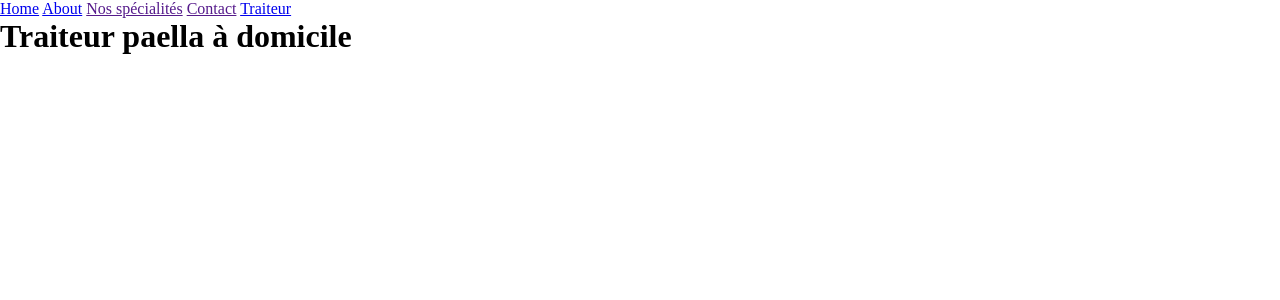
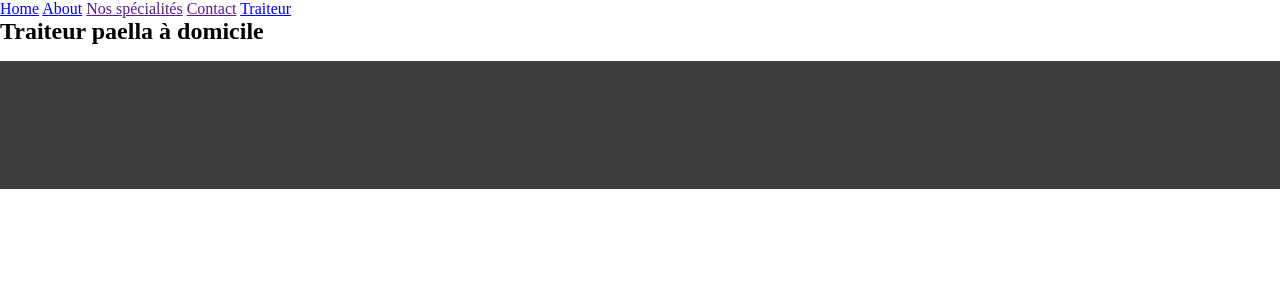
Before and after one commit to thomas6791/bernardcook, a Jekyll site: the page built from traiteur-paella-domicile.html, in a window 1280 px wide. Shown: the top 300 px of the page. Built offline with Jekyll 4.4.1, drawn with Linux system fonts in a browser that asks for light colours; some web fonts are replaced.

Commit message:
add colors

```diff
--- a/_layouts/default.html
+++ b/_layouts/default.html
@@ -4,11 +4,17 @@
     <meta charset="utf-8">
     <title>{{ page.title }}</title>
     <link rel="stylesheet" href="/assets/css/styles.css">
+    <meta name="viewport" content="width=device-width, initial-scale=1, maximum-scale=1, user-scalable=no" />
     {% feed_meta %}
     {% seo %}
   </head>
   <body>
     {% include navigation.html %}
-    {{ content }}
+    <main>
+      <article>
+        {{ content }}
+      </article>
+    </main>
+    <footer></footer>
   </body>
 </html>
--- /dev/null
+++ b/_sass/_colors.scss
@@ -0,0 +1,2 @@
+$yellow: #FFB836;
+$black: #3D3D3D;
--- /dev/null
+++ b/_sass/_footer.scss
@@ -0,0 +1,7 @@
+@import "colors";
+
+footer {
+  height: 8em;
+  background-color: $black;
+  margin-top: 1em;
+}
--- a/_sass/_main.scss
+++ b/_sass/_main.scss
@@ -2,6 +2,7 @@
 //font-family: 'Assistant', sans-serif;
 //font-family: 'Klee One', cursive;
 //font-family: 'Urbanist', sans-serif;
+@import "colors";
 * {
   margin : 0;
   padding: 0;
@@ -10,7 +11,22 @@
 .current {
   color: green;
 }
-h1 {
-  font-size: 2em;
+h1, h2, h3 {
   font-family: 'Allison', cursive;
 }
+.inside {
+  max-width: 1024px;
+  margin: auto;
+}
+.yellow {
+  background-color: $yellow;
+}
+.presta-list {
+  display: flex;
+  li {
+    border: solid 1px;
+    list-style: none;
+    height: 5em;
+    width: 100%;
+  }
+}
--- /dev/null
+++ b/_sass/_medias.scss
@@ -0,0 +1,81 @@
+/*------------------------------------------
+  Responsive Grid Media Queries - 1280, 1024, 768, 480
+   1280-1024   - desktop (default grid)
+   1024-768    - tablet landscape
+   768-480     - tablet
+   480-less    - phone landscape & smaller
+--------------------------------------------*/
+@media all and (min-width: 1024px) and (max-width: 1280px) { }
+
+@media all and (min-width: 768px) and (max-width: 1024px) { }
+
+@media all and (min-width: 480px) and (max-width: 768px) { }
+
+@media all and (max-width: 480px) { }
+
+/*------------------------------------------
+  Foundation Media Queries
+   http://foundation.zurb.com/docs/media-queries.html
+--------------------------------------------*/
+
+/* Small screens - MOBILE */
+@media only screen { } /* Define mobile styles - Mobile First */
+
+@media only screen and (max-width: 40em) { } /* max-width 640px, mobile-only styles, use when QAing mobile issues */
+
+/* Medium screens - TABLET */
+@media only screen and (min-width: 40.063em) { } /* min-width 641px, medium screens */
+
+@media only screen and (min-width: 40.063em) and (max-width: 64em) { } /* min-width 641px and max-width 1024px, use when QAing tablet-only issues */
+
+/* Large screens - DESKTOP */
+@media only screen and (min-width: 64.063em) { } /* min-width 1025px, large screens */
+
+@media only screen and (min-width: 64.063em) and (max-width: 90em) { } /* min-width 1024px and max-width 1440px, use when QAing large screen-only issues */
+
+/* XLarge screens */
+@media only screen and (min-width: 90.063em) { } /* min-width 1441px, xlarge screens */
+
+@media only screen and (min-width: 90.063em) and (max-width: 120em) { } /* min-width 1441px and max-width 1920px, use when QAing xlarge screen-only issues */
+
+/* XXLarge screens */
+@media only screen and (min-width: 120.063em) { } /* min-width 1921px, xlarge screens */
+
+/*------------------------------------------*/
+
+
+
+/* Portrait */
+@media screen and (orientation:portrait) { /* Portrait styles here */ }
+/* Landscape */
+@media screen and (orientation:landscape) { /* Landscape styles here */ }
+
+
+/* CSS for iPhone, iPad, and Retina Displays */
+
+/* Non-Retina */
+@media screen and (-webkit-max-device-pixel-ratio: 1) {
+}
+
+/* Retina */
+@media only screen and (-webkit-min-device-pixel-ratio: 1.5),
+only screen and (-o-min-device-pixel-ratio: 3/2),
+only screen and (min--moz-device-pixel-ratio: 1.5),
+only screen and (min-device-pixel-ratio: 1.5) {
+}
+
+/* iPhone Portrait */
+@media screen and (max-device-width: 480px) and (orientation:portrait) {
+}
+
+/* iPhone Landscape */
+@media screen and (max-device-width: 480px) and (orientation:landscape) {
+}
+
+/* iPad Portrait */
+@media screen and (min-device-width: 481px) and (orientation:portrait) {
+}
+
+/* iPad Landscape */
+@media screen and (min-device-width: 481px) and (orientation:landscape) {
+}
--- a/assets/css/styles.scss
+++ b/assets/css/styles.scss
@@ -2,3 +2,6 @@
 ---
 @import "main";
 @import url('https://fonts.googleapis.com/css2?family=Allison&family=Assistant:wght@300&family=Klee+One&family=Urbanist:wght@100&display=swap');
+@import "medias";
+@import "colors";
+@import "footer";
```
Also changed, not shown: index.html (+31 -2 lines).
